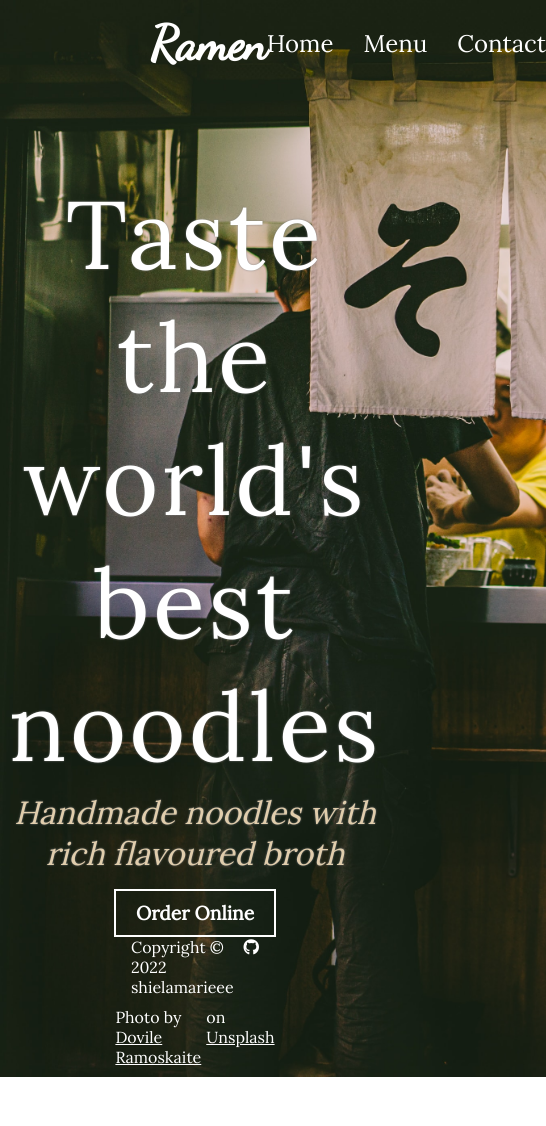
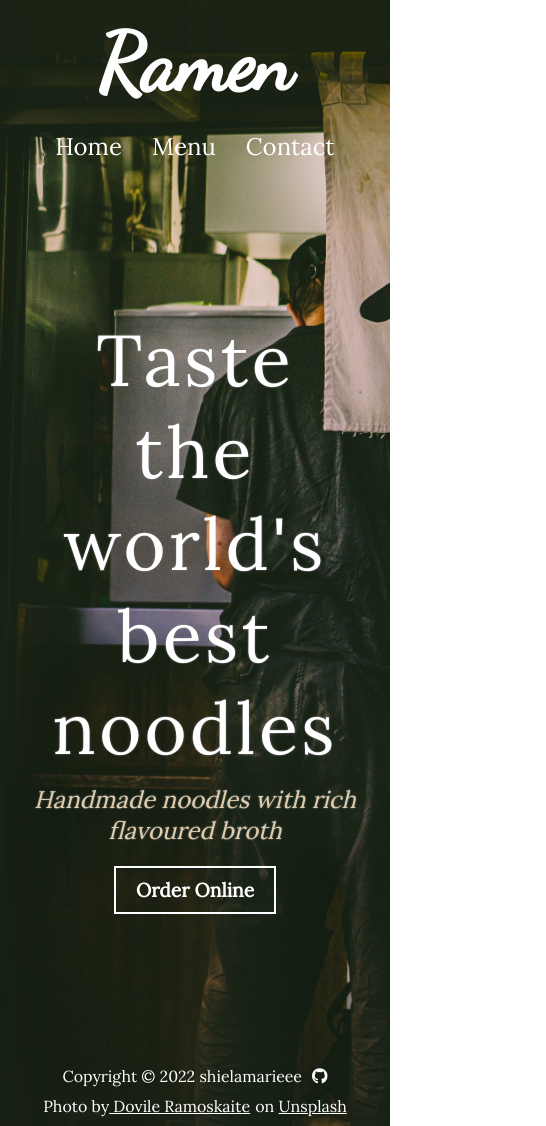
Before and after one commit to shielamarieee/restaurant_page, a website built with webpack: page dist/index.html in a window 390 px wide. Shown: the whole page, 546 px wide, since content can reach past the window. Before the commit the page ends 1077 px from the top, so only its background shows below. Built offline with Linux system fonts and the light colour scheme; a web font is replaced by a local one.

Commit message:
Add media queries

```diff
--- a/src/style.css
+++ b/src/style.css
@@ -255,3 +255,72 @@ input, textarea {
   flex-direction: column;
   line-height: 2rem;
 }
+
+/* Media Queries */
+@media only screen and (max-width: 600px){
+  .container {
+    background-size: fill;
+  }
+  .navbar {
+    flex-direction: column;
+    gap: 20px;
+  }
+  .logo {
+    font-size: 5rem;
+  }
+
+
+  /* Main */
+  .container {padding: 0 30px;}
+
+  .main {min-height: 100vh; margin: 30px 0;}
+
+  .tagline {
+    margin-top: 0;
+    width: 100%;
+    justify-content: flex-start;
+    gap: 10px;
+  }
+
+  .tagline h1 {font-size: 4.5rem;}
+
+  .tagline p {font-size: 1.5rem;}
+
+  /* Menu */
+  .menu {
+    flex-direction: column-reverse;
+    justify-content: center;
+    align-items: center;
+    height: 100%;
+  }
+
+  .dishes {
+    width: 50vw;
+    display: flex;
+    text-align: center;
+  }
+
+  .dish-name {margin: 20px 0;}
+
+  .menu-center {
+    display: flex;
+    order: 1;
+  }
+
+  .menu-head {font-size: 3rem;}
+
+  /* Contact */
+  .contact {
+    display: block;
+    height: 100%;
+  }
+
+  .left-side, .right-side {margin-top: 0;}
+
+  .large {font-size: 4rem; text-align: center;}
+
+  .right-side {
+    display: flex;
+    justify-content: space-around;
+  }
+}
```
Also changed, not shown: dist/main.js.
